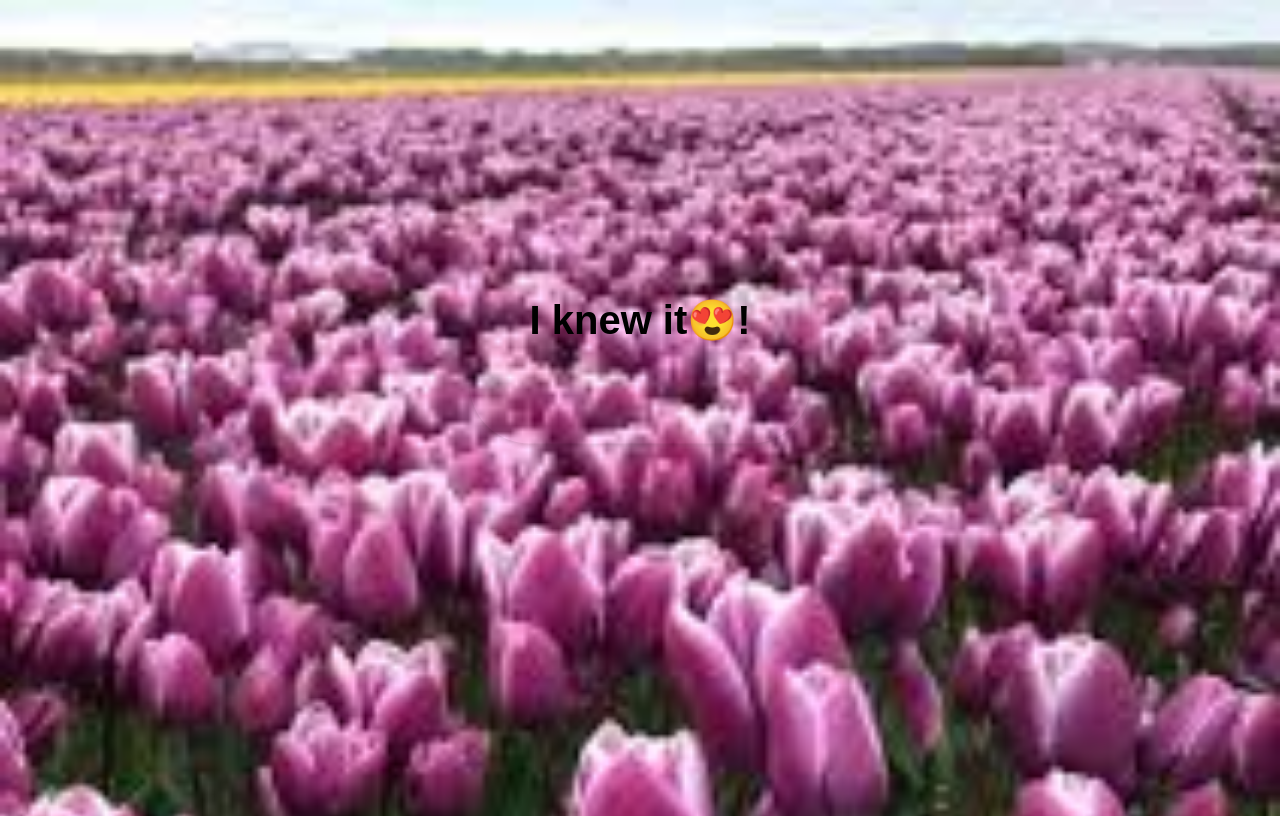
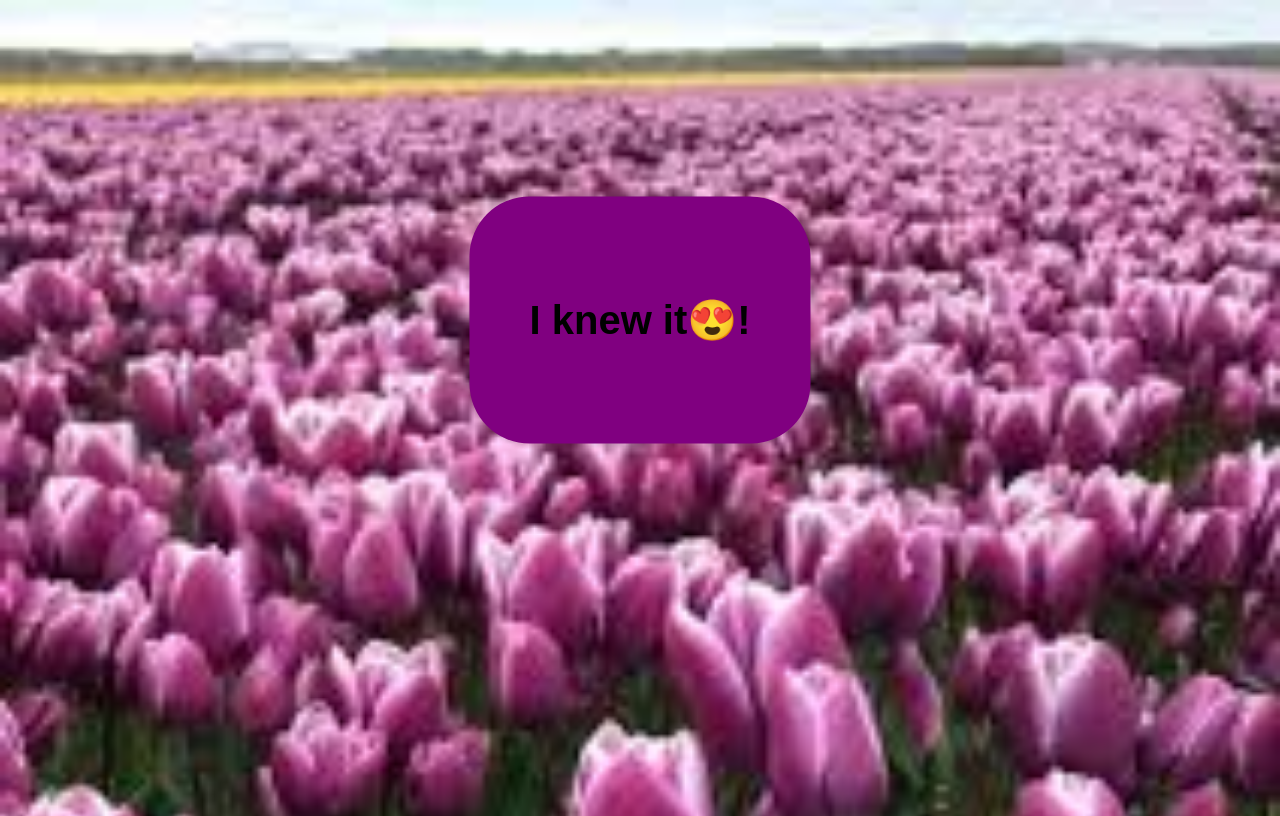
Before and after one commit to justin-hi30/Gy8y7y-8y, a plain HTML site: page index.html in a window 1280 px wide. Both pictures are taken after a click on the button "Yes". Drawn offline with Linux system fonts and the light colour scheme.

Commit message:
Update index.html

```diff
--- a/index.html
+++ b/index.html
@@ -33,7 +33,7 @@ body {
   -webkit-transform: translate(-50%, -50%);
   -moz-transform: translate(-100%, -50%);
   transition: 0.2s;
-  background-color: puple;
+  background-color: purple;
   padding: 60px;
   border-radius: 60px;
   box-shadow: 0 3px 4px rgba(0, 0, 0, 0.1);
```
